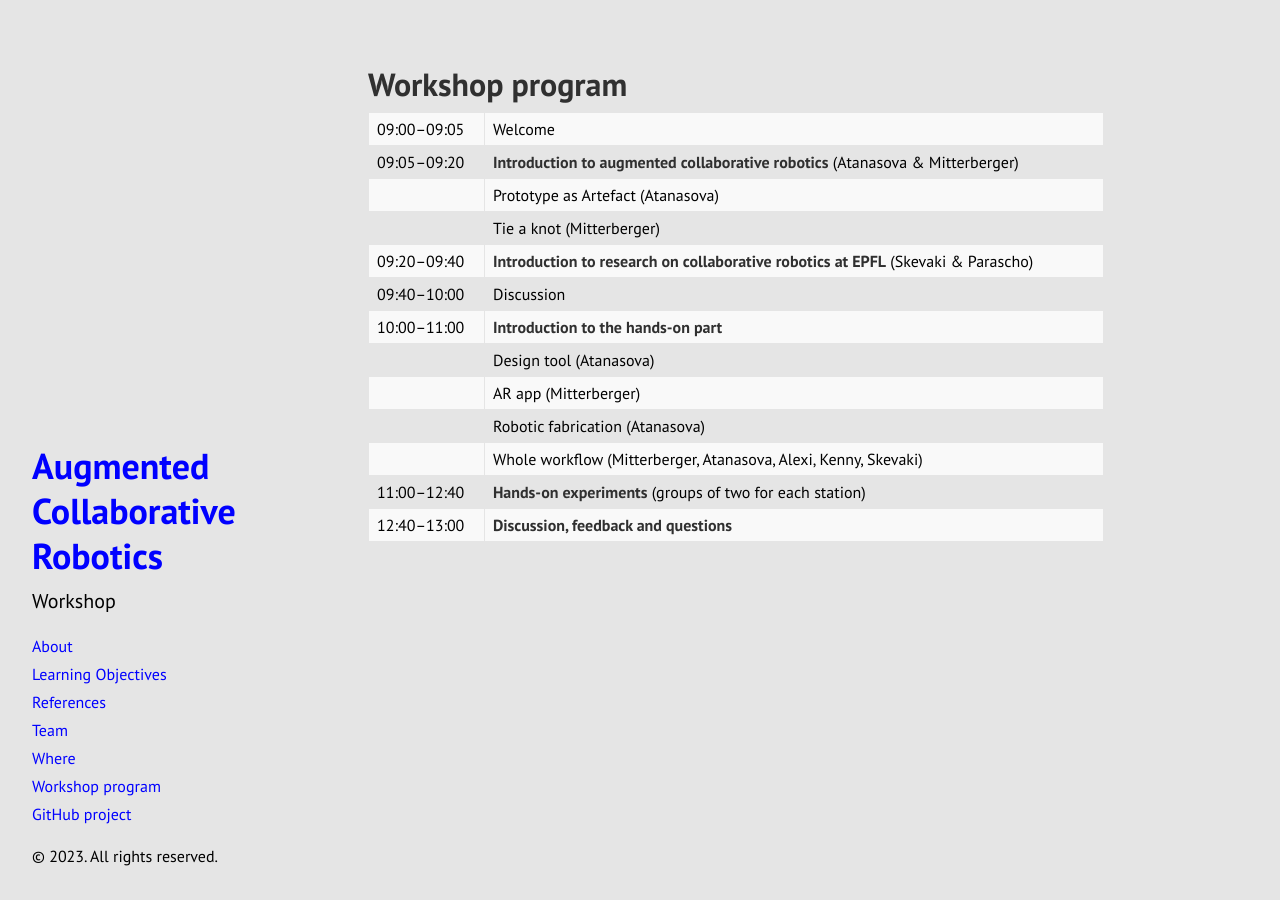
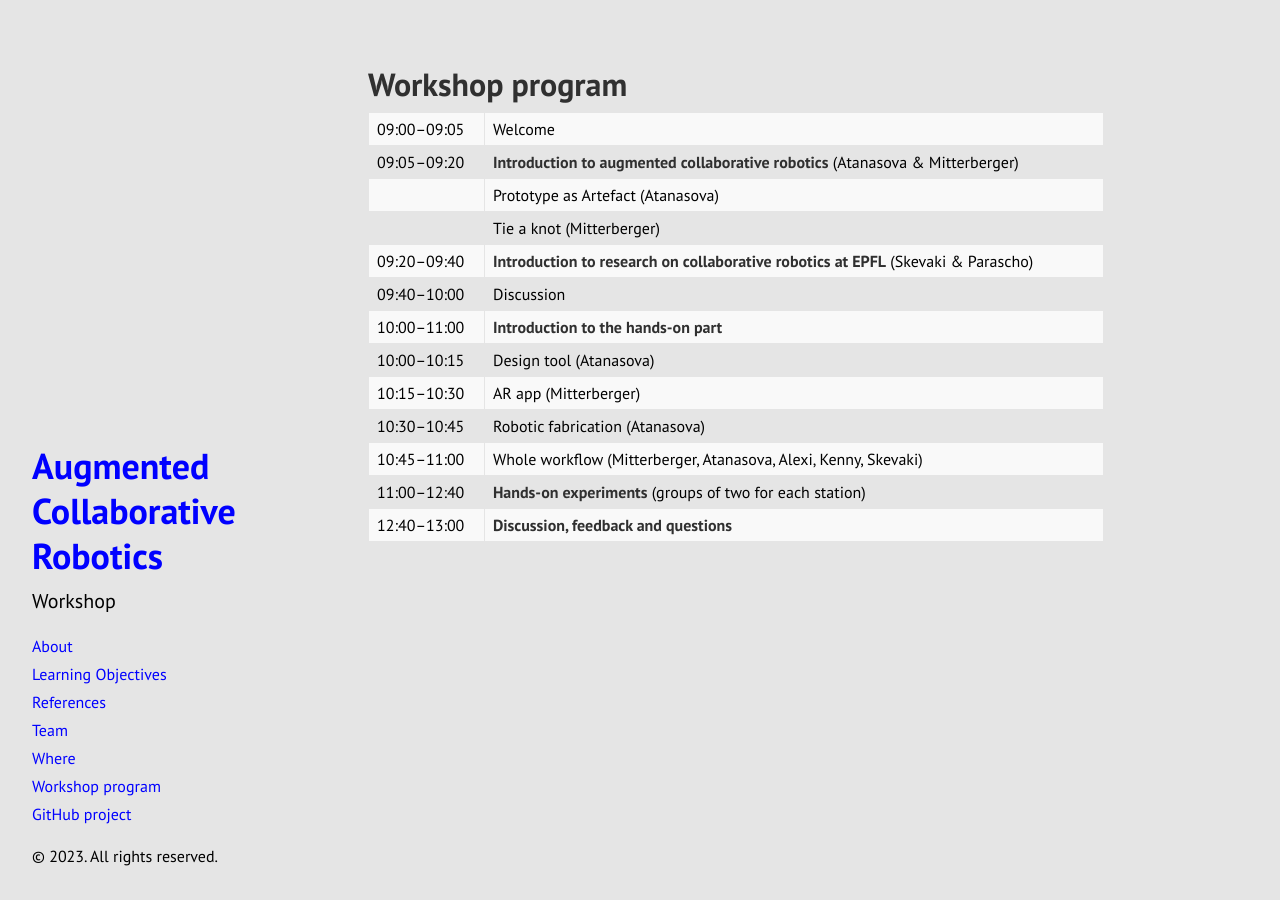
Before and after one commit to augmentedfabricationlab/workshop_augmented_collaborative_robotics, a Jekyll site: the page built from docs/workshop_program.md, in a window 1280 px wide. Built offline with Jekyll 4.4.1, drawn with Linux system fonts in a browser that asks for light colours; Markdown is read by kramdown in place of the engine named in the settings.

Commit message:
Update workshop_program.md

```diff
--- a/docs/workshop_program.md
+++ b/docs/workshop_program.md
@@ -11,10 +11,10 @@ title: Workshop program
 09:20–09:40 | **Introduction to research on collaborative robotics at EPFL** (Skevaki & Parascho)
 09:40–10:00 | Discussion
 10:00–11:00 | **Introduction to the hands-on part**
-            | Design tool (Atanasova)
-            | AR app (Mitterberger)
-            | Robotic fabrication (Atanasova)
-            | Whole workflow (Mitterberger, Atanasova, Alexi, Kenny, Skevaki)
+10:00–10:15 | Design tool (Atanasova)
+10:15–10:30 | AR app (Mitterberger)
+10:30–10:45 | Robotic fabrication (Atanasova)
+10:45–11:00 | Whole workflow (Mitterberger, Atanasova, Alexi, Kenny, Skevaki)
 11:00–12:40 | **Hands-on experiments** (groups of two for each station)
 12:40–13:00 | **Discussion, feedback and questions**
 
```
